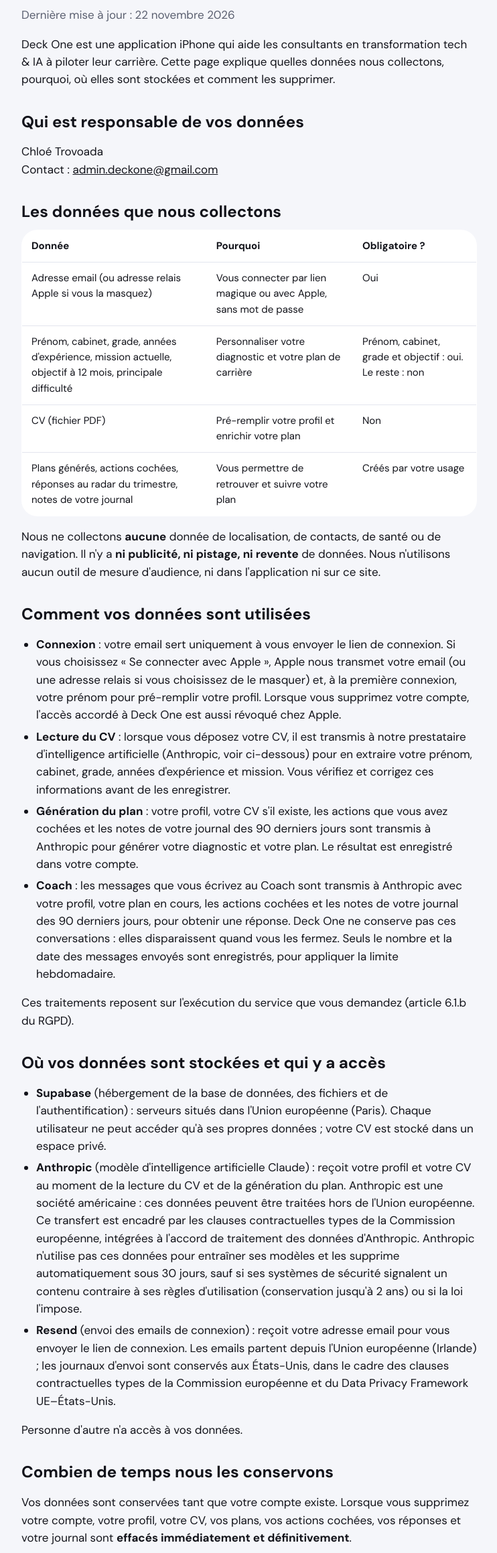
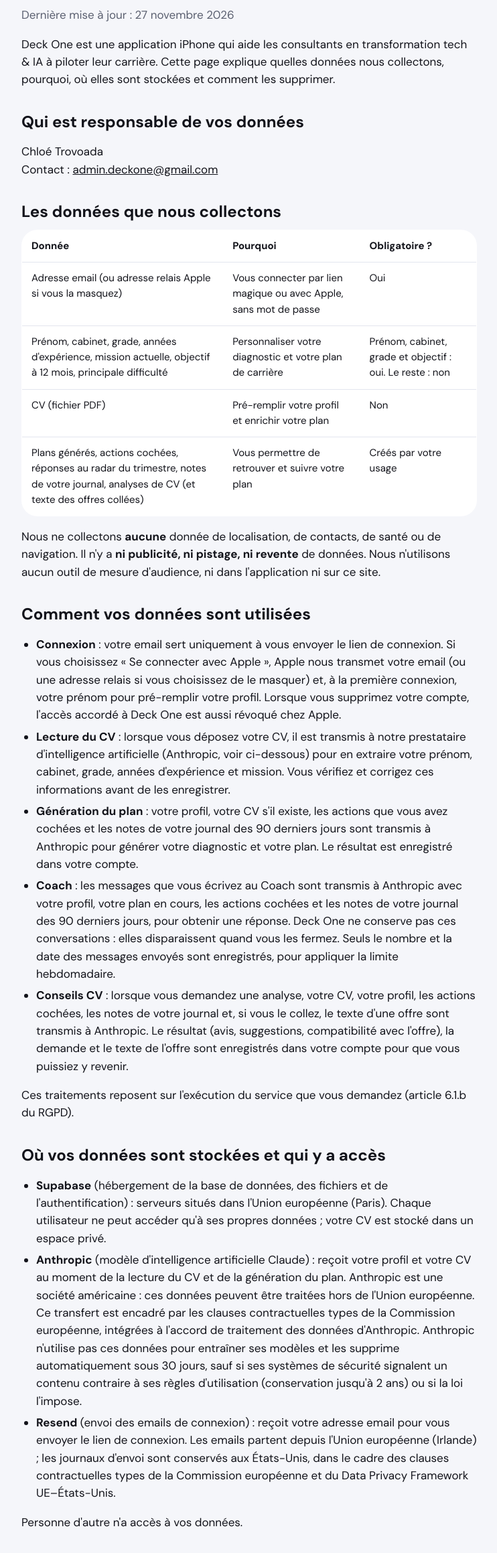
Before and after one commit to ChloeTrovoada/deckone-site, a plain HTML site: page confidentialite/index.html in a window 1280 px wide. Shown: the part 171-2490 px from the top of the page at 67% size, without its empty margins (268-1010 px from the left). Drawn offline with Linux system fonts and the light colour scheme.

Commit message:
Politique : conseils CV (analyses et offres enregistrées)
Co-Authored-By: Claude Opus 5.5 <noreply@anthropic.com>

```diff
--- a/confidentialite/index.html
+++ b/confidentialite/index.html
@@ -14,7 +14,7 @@
 
   <main class="prose">
     <h1>Politique de confidentialité</h1>
-    <p class="muted">Dernière mise à jour : 22 novembre 2026</p>
+    <p class="muted">Dernière mise à jour : 27 novembre 2026</p>
 
     <p>Deck One est une application iPhone qui aide les consultants en transformation tech &amp; IA à piloter leur carrière. Cette page explique quelles données nous collectons, pourquoi, où elles sont stockées et comment les supprimer.</p>
 
@@ -32,7 +32,7 @@
           <tr><td>Adresse email (ou adresse relais Apple si vous la masquez)</td><td>Vous connecter par lien magique ou avec Apple, sans mot de passe</td><td>Oui</td></tr>
           <tr><td>Prénom, cabinet, grade, années d'expérience, mission actuelle, objectif à 12 mois, principale difficulté</td><td>Personnaliser votre diagnostic et votre plan de carrière</td><td>Prénom, cabinet, grade et objectif : oui. Le reste : non</td></tr>
           <tr><td>CV (fichier PDF)</td><td>Pré-remplir votre profil et enrichir votre plan</td><td>Non</td></tr>
-          <tr><td>Plans générés, actions cochées, réponses au radar du trimestre, notes de votre journal</td><td>Vous permettre de retrouver et suivre votre plan</td><td>Créés par votre usage</td></tr>
+          <tr><td>Plans générés, actions cochées, réponses au radar du trimestre, notes de votre journal, analyses de CV (et texte des offres collées)</td><td>Vous permettre de retrouver et suivre votre plan</td><td>Créés par votre usage</td></tr>
         </tbody>
       </table>
     </div>
@@ -44,6 +44,7 @@
       <li><strong>Lecture du CV</strong> : lorsque vous déposez votre CV, il est transmis à notre prestataire d'intelligence artificielle (Anthropic, voir ci-dessous) pour en extraire votre prénom, cabinet, grade, années d'expérience et mission. Vous vérifiez et corrigez ces informations avant de les enregistrer.</li>
       <li><strong>Génération du plan</strong> : votre profil, votre CV s'il existe, les actions que vous avez cochées et les notes de votre journal des 90 derniers jours sont transmis à Anthropic pour générer votre diagnostic et votre plan. Le résultat est enregistré dans votre compte.</li>
       <li><strong>Coach</strong> : les messages que vous écrivez au Coach sont transmis à Anthropic avec votre profil, votre plan en cours, les actions cochées et les notes de votre journal des 90 derniers jours, pour obtenir une réponse. Deck One ne conserve pas ces conversations : elles disparaissent quand vous les fermez. Seuls le nombre et la date des messages envoyés sont enregistrés, pour appliquer la limite hebdomadaire.</li>
+      <li><strong>Conseils CV</strong> : lorsque vous demandez une analyse, votre CV, votre profil, les actions cochées, les notes de votre journal et, si vous le collez, le texte d'une offre sont transmis à Anthropic. Le résultat (avis, suggestions, compatibilité avec l'offre), la demande et le texte de l'offre sont enregistrés dans votre compte pour que vous puissiez y revenir.</li>
     </ul>
     <p>Ces traitements reposent sur l'exécution du service que vous demandez (article 6.1.b du RGPD).</p>
 
@@ -56,7 +57,7 @@
     <p>Personne d'autre n'a accès à vos données.</p>
 
     <h2>Combien de temps nous les conservons</h2>
-    <p>Vos données sont conservées tant que votre compte existe. Lorsque vous supprimez votre compte, votre profil, votre CV, vos plans, vos actions cochées, vos réponses et votre journal sont <strong>effacés immédiatement et définitivement</strong>.</p>
+    <p>Vos données sont conservées tant que votre compte existe. Lorsque vous supprimez votre compte, votre profil, votre CV, vos plans, vos actions cochées, vos réponses, votre journal et vos analyses de CV sont <strong>effacés immédiatement et définitivement</strong>.</p>
 
     <h2>Vos droits</h2>
     <p>Vous pouvez à tout moment :</p>
```
